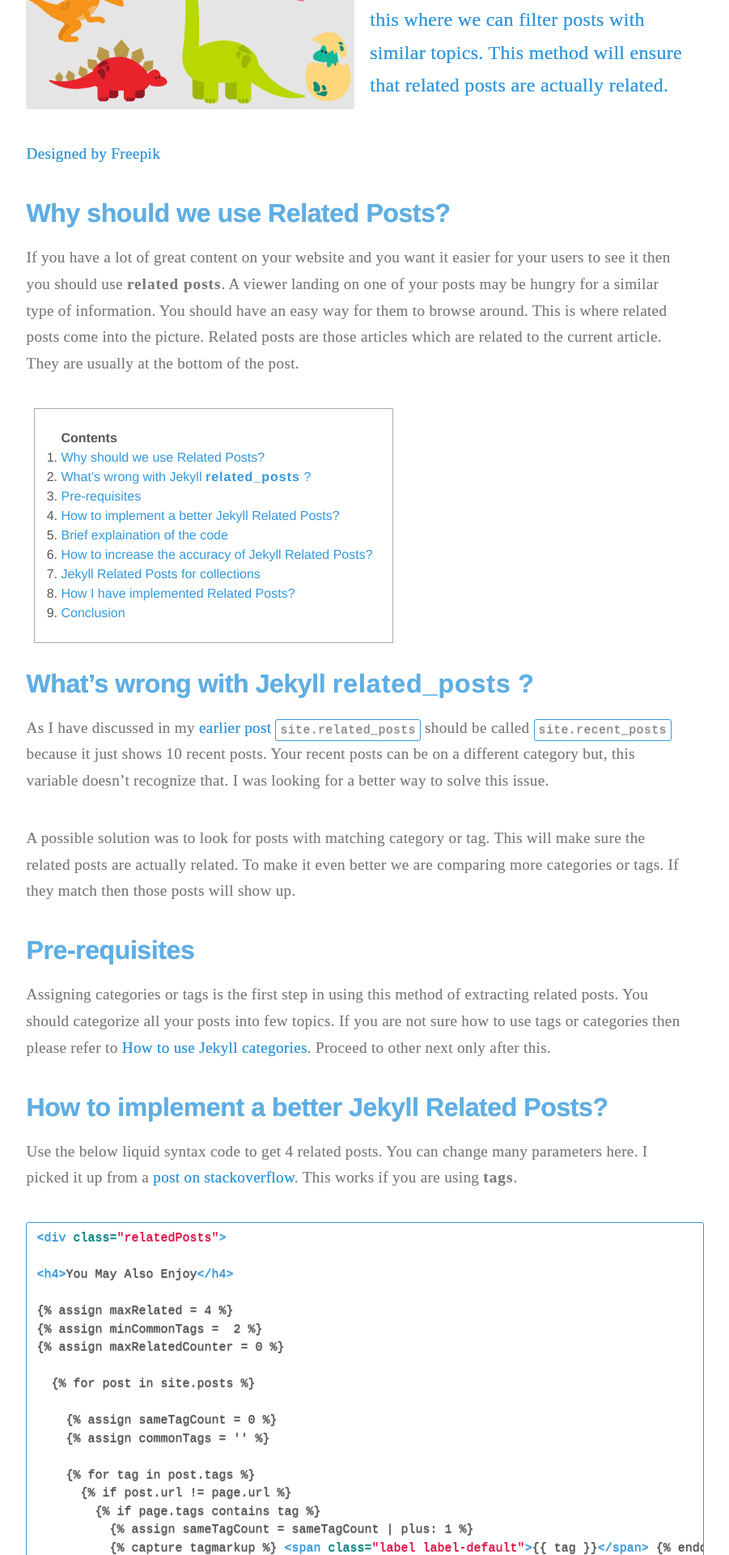
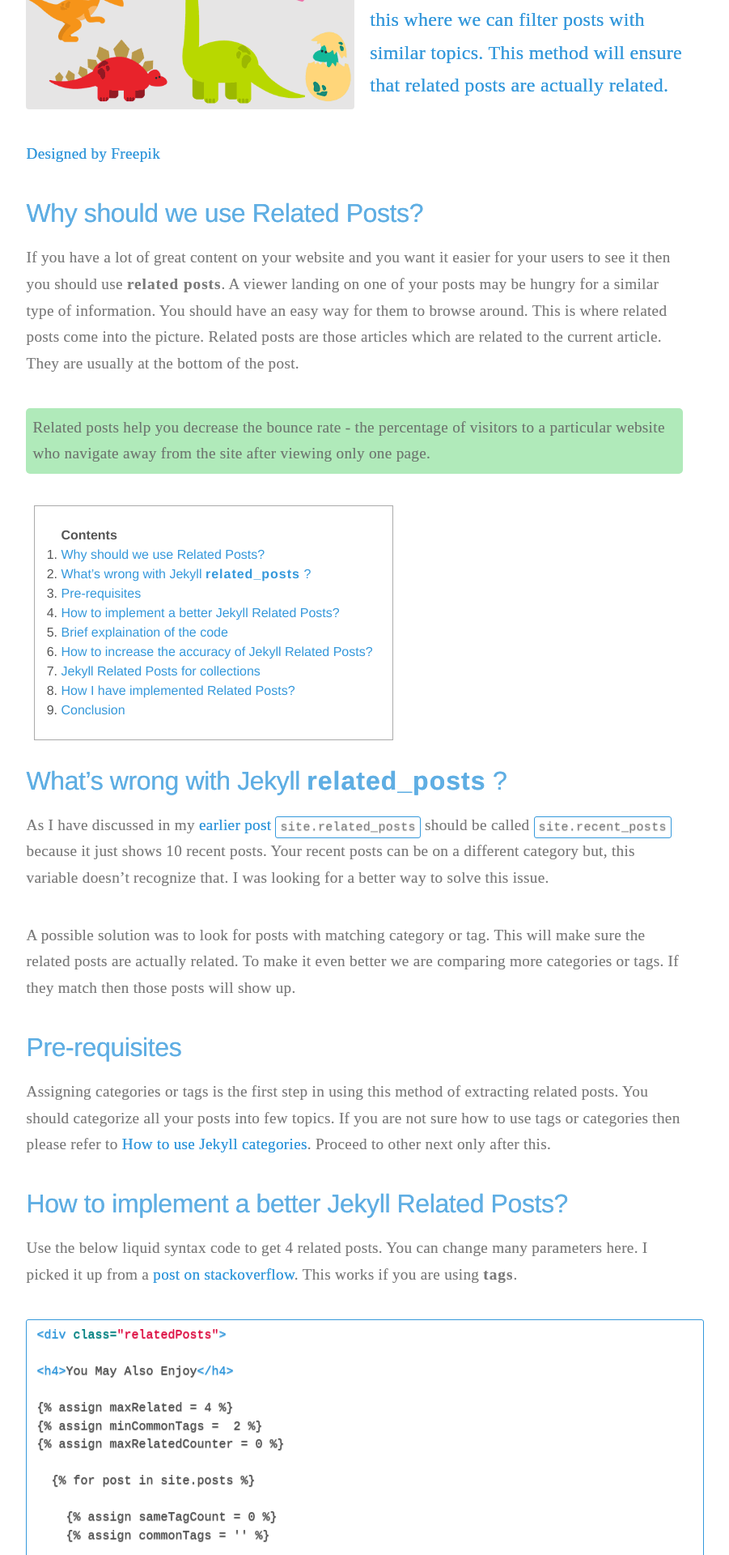
Before and after one commit to virtualous/blog-v3, a Jekyll site: the page built from _posts/2016-07-21-better-related-posts.md, in a window 1280 px wide. Shown: the part 1163-3083 px from the top of the page at 81% size, without its empty margins (202-1103 px from the left). Built offline with Jekyll 4.4.1, drawn with Linux system fonts in a browser that asks for light colours; comment, search, counter and statistics services are not loaded.

Commit message:
no message

```diff
--- a/_layouts/post.html
+++ b/_layouts/post.html
@@ -9,7 +9,7 @@
     <div itemscope itemtype="http://schema.org/TechArticle"  class="line-by">
         <article  id="post-page" >
 
-            <h2 itemprop="headline" id="post-title">{{ page.title }}</h2>
+            <h1 itemprop="headline" id="post-title">{{ page.title }}</h1>
 
             <div class="time-auth"><time class="by-line" >{{ page.date | date: '%Y %B %d' }}</time>&#44;&nbsp;&nbsp;<div class="post-view" id="ga-pageviews"></div></div>
             {% include post-tags.html %}
--- a/_posts/2016-07-21-better-related-posts.md
+++ b/_posts/2016-07-21-better-related-posts.md
@@ -18,6 +18,9 @@
 
 ## Why should we use Related Posts?
 If you have a lot of great content on your website and you want it easier for your users to see it then you should use **related posts**. A viewer landing on one of your posts may be hungry for a similar type of information. You should have an easy way for them to browse around. This is where related posts come into the picture. Related posts are those articles which are related to the current article. They are usually at the bottom of the post.
+
+Related posts help you decrease the bounce rate - the percentage of visitors to a particular website who navigate away from the site after viewing only one page.
+{: .g}
 
 * Do not remove this line (it will not be displayed)
 {:toc}
--- a/_sass/_base.scss
+++ b/_sass/_base.scss
@@ -22,7 +22,6 @@
 
 h1, h2, h3, h4, h5, h6 {
 
-  font-weight: 400;
   color: lighten($brand-color, 10%);
   letter-spacing: -.025rem;
 }
@@ -71,7 +70,7 @@
 
 h2 {
     font-size: 2em;
-    font-weight: 600;
+    font-weight: 300;
     @include media-query($on-palm) {
          font-size: 1.3em;
     }
@@ -79,11 +78,11 @@
 
 h3 {
     font-size: 1.5em;
-    font-weight: 600;
+    font-weight: 300;
 
     @include media-query($on-palm){
         font-size: 1.2em;
-        font-weight: 600;
+
     }
 }
 
```
